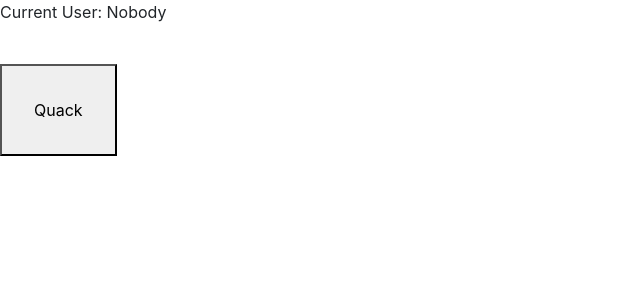
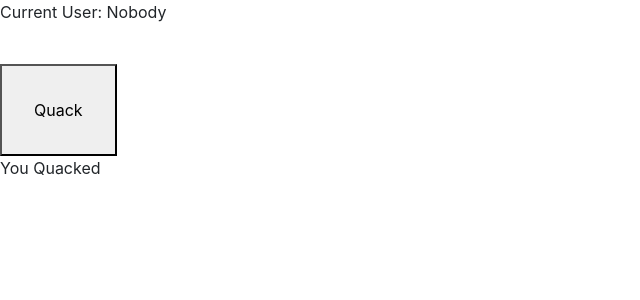
Before and after one commit to genxhero/quacker, a React (Create React App) app in the folder client/: page / in a window 1280 px wide. Shown: the top 300 px of the page, without its empty margins (0-640 px from the left). Built offline with nearby package versions, Linux system fonts and the light colour scheme.

Commit message:
wrap quack body in a div

```diff
--- a/client/src/components/Quack.jsx
+++ b/client/src/components/Quack.jsx
@@ -21,9 +21,13 @@ const Quack = (props) => {
     }
 
     return (
-        <div id="quackbody">
-            {parseQuackString(body)}
+        <div>
+            <div>You Quacked</div>
+            <div id="quackbody">
+                {parseQuackString(body)}
+            </div>
         </div>
+
 
     )
 }
--- a/client/src/components/QuackForm.jsx
+++ b/client/src/components/QuackForm.jsx
@@ -4,6 +4,8 @@ import {usernameStrategy, tagStrategy} from '../utils/strategies';
 import {Editor, EditorState, RichUtils, CompositeDecorator, convertToRaw, convertFromRaw} from 'draft-js';
 import {stateToHTML} from 'draft-js-export-html';
 import UserSearch from './UserSearch';
+//Temporary, just for testing
+import Quack from './Quack';
 
 
 
@@ -72,6 +74,7 @@ const QuackForm = props => {
             </Editor>
             <button style={{"padding":"2rem", "color":"black"}}onClick={saveQuack} value="Quack">Quack</button>
             {userSearch.searching  && <UserSearch userSearch={userSearch} />}
+            <Quack body={quack} />
         </div>
     )
 }
```
